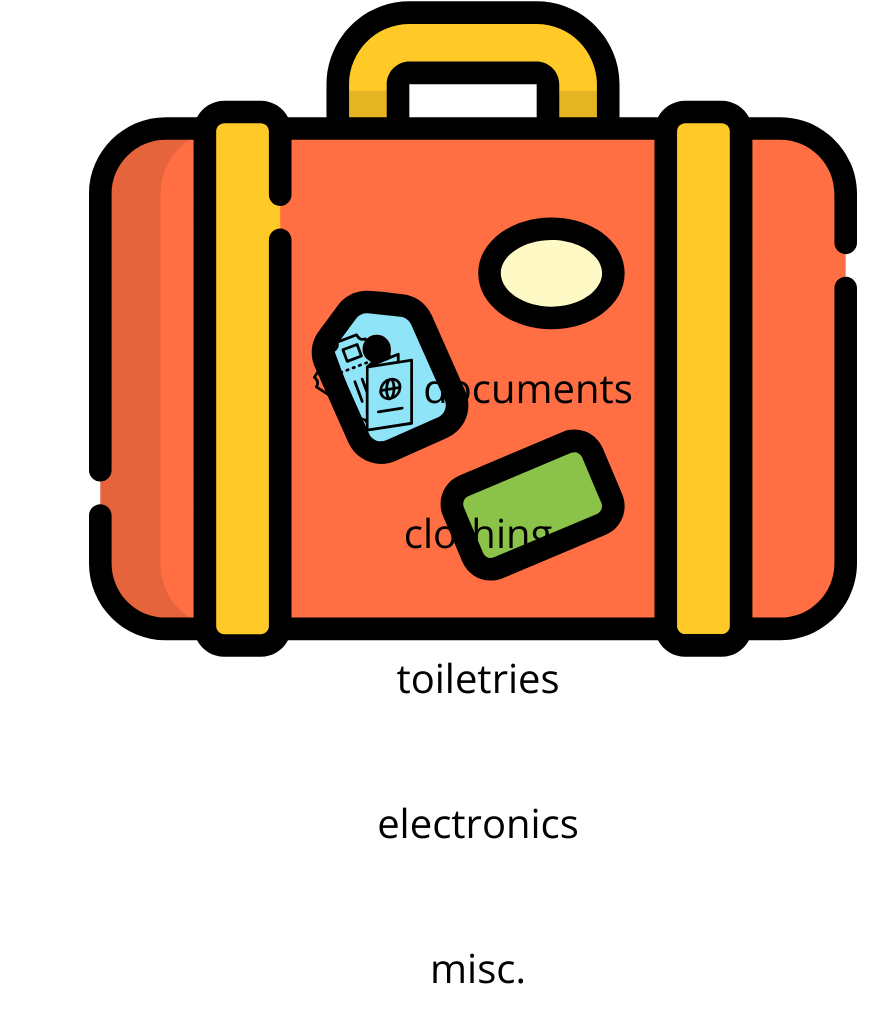
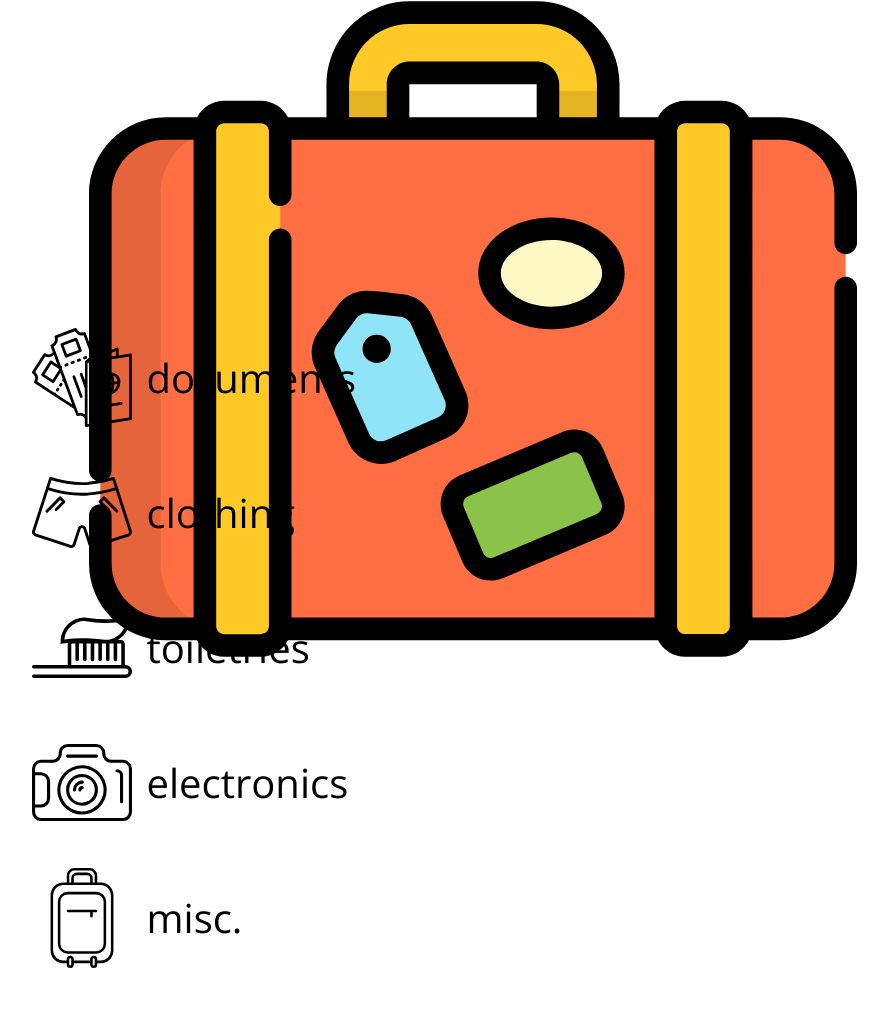
Before and after one commit to jbcoppola/Travel-List, a website: page index.html in a window 1280 px wide. Shown: the part 490-1512 px from the top of the page, without its empty margins (167-1055 px from the left). After the commit the page ends 1475 px from the top, so only its background shows below. Drawn offline with nearby package versions, Linux system fonts and the light colour scheme.

Commit message:
added icons for categories

```diff
--- a/index.html
+++ b/index.html
@@ -22,19 +22,26 @@
         </div>
         <div class="section">
             <img src="images/tickets.svg" /> <p>documents</p>
-            <!--Created Bernar Novalyi from the Noun Project-->
+            <!--Created by Bernar Novalyi from the Noun Project-->
         </div>
         <div class="section">
+            <img src="images/shorts.svg" />
             <p>clothing</p>
+            <!--Created by Bernar Novalyi from the Noun Project-->
         </div>
         <div class="section">
-            <p>toiletries</p>
+            <img src="images/toothbrush.svg" /> <p>toiletries</p>
+            <!--Created by Bernar Novalyi from the Noun Project-->
         </div>
         <div class="section">
+            <img src="images/camera.svg" />
             <p>electronics</p>
+            <!--Created by Bernar Novalyi from the Noun Project-->
         </div>
         <div class="section">
+            <img src="images/luggage 2.svg" />
             <p>misc.</p>
+            <!--Created by Bernar Novalyi from the Noun Project-->
         </div>
     </div>
 </body>
--- a/scss/style.scss
+++ b/scss/style.scss
@@ -58,12 +58,15 @@ body {
             align-content: center;
             width: 100%;
             img {
-                width: 100px;
+                align-self: center;
+                max-height: 100px;
+                max-width: 100px;
+                width: 40%;
             }
             p {
+                width: 60%;
                 font-size: 40px;
-                padding-top: 10px;
-                padding-left: 10px;
+                padding-left: 15px;
             }
         }
     }
```
Also changed, not shown: css/style.css, images/camera.svg (added), images/luggage 2.svg (added), images/shorts.svg (added), images/toothbrush.svg (added).
